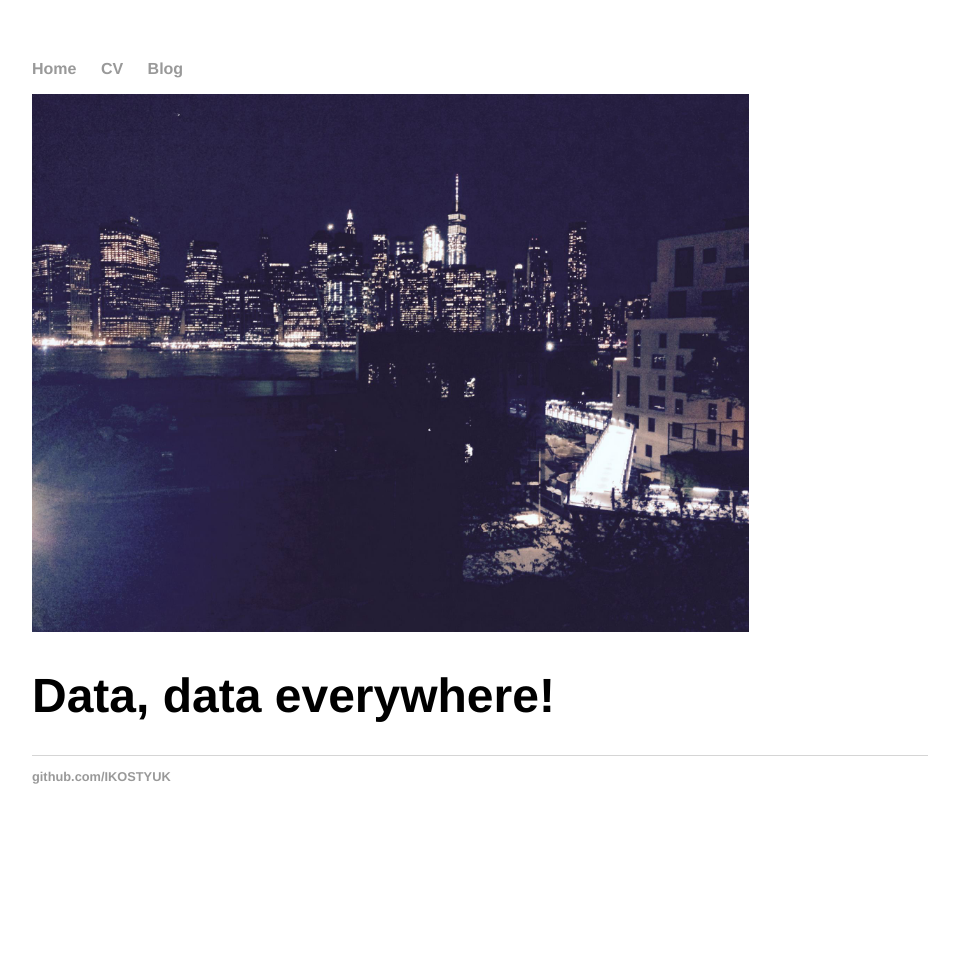
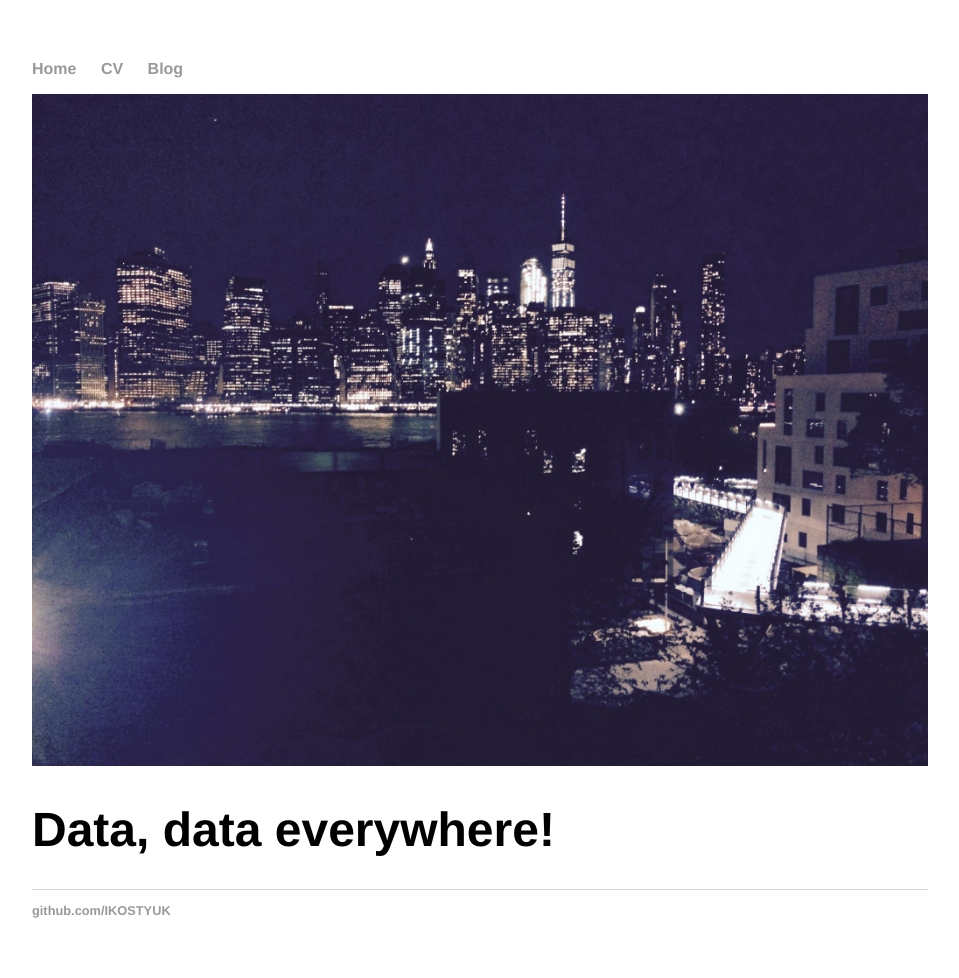
Before and after one commit to IKOSTYUK/ikostyuk.github.io, a Jekyll site: the page built from index.html, in a window 1280 px wide. Shown: the whole page, without its empty margins (160-1119 px from the left). Built offline with Jekyll 4.4.1, drawn with Linux system fonts in a browser that asks for light colours; before the commit the page ends 900 px from its top, so only the background shows below that.

Commit message:
Update index.html

```diff
--- a/index.html
+++ b/index.html
@@ -3,6 +3,6 @@
 title: Data, Data Everywhere!
 ---
 <div class="blurb">
-  <img src="img/bk.jpg" alt="hi" height="80%" width="80%" class="inline"/>
+  <img src="img/bk.jpg" alt="hi" height="80%" width="100%" class="inline"/>
   <h1>Data, data everywhere!</h1>
 </div><!-- /.blurb -->
```
